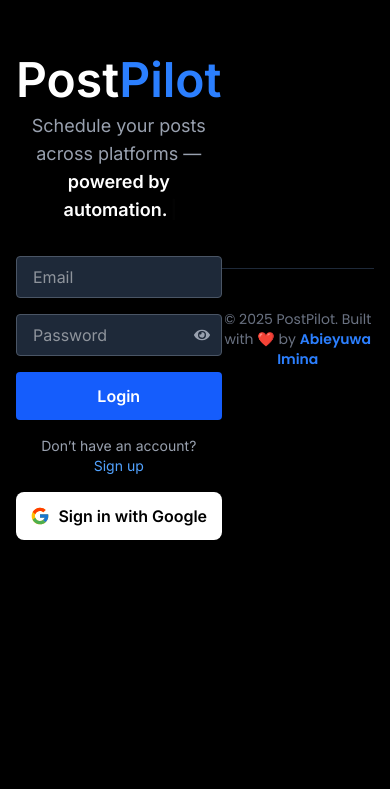
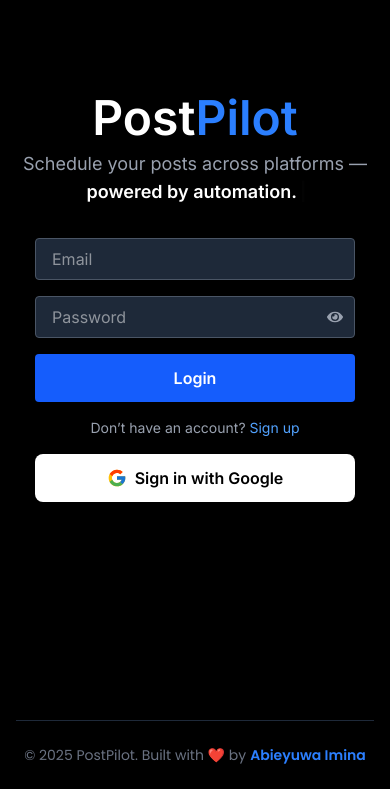
Before and after one commit to iamabieyuwa/post-scheduler, a Next.js app: page / in a window 390 px wide. Shown: the part 124-913 px from the top of the page. Before the commit the page ends 844 px from the top, so only its background shows below. Built offline with nearby package versions, Linux system fonts and the light colour scheme; no server answers.

Commit message:
footer responsive improvement

```diff
--- a/app/components/PageWrapper.jsx
+++ b/app/components/PageWrapper.jsx
@@ -4,20 +4,25 @@
 
 export default function PageWrapper({ children }) {
   const pathname = usePathname();
-
   const isHome = pathname === "/";
 
   return (
-    <main
-      className={`min-h-screen w-full px-4 ${
-        isHome
-          ? "flex items-center justify-center" // Centered for auth page
-          : "pt-20" // Space for fixed navbar
-      }`}
-    >
-      {children}
+    // 1. main is now a flex column that spans the full height
+    <main className="min-h-screen flex flex-col w-full px-4">
 
-      <footer className="w-full py-10 mt-20 border-t border-gray-800 text-center">
+      {/* 2. This wrapper grows to fill all space, pushing the footer down */}
+      <div
+        className={`flex-grow w-full flex flex-col ${
+          isHome
+            ? "justify-center items-center" // Centers content only on Home
+            : "pt-20" // Standard padding for other pages
+        }`}
+      >
+        {children}
+      </div>
+
+      {/* 3. Footer now stays at the bottom regardless of content size */}
+      <footer className="w-full py-6 border-t border-gray-800 text-center">
         <p className="text-gray-500 text-sm">
           © {new Date().getFullYear()} PostPilot. Built with ❤️ by
           <span className="text-blue-500 font-bold ml-1">Abieyuwa Imina</span>
```
